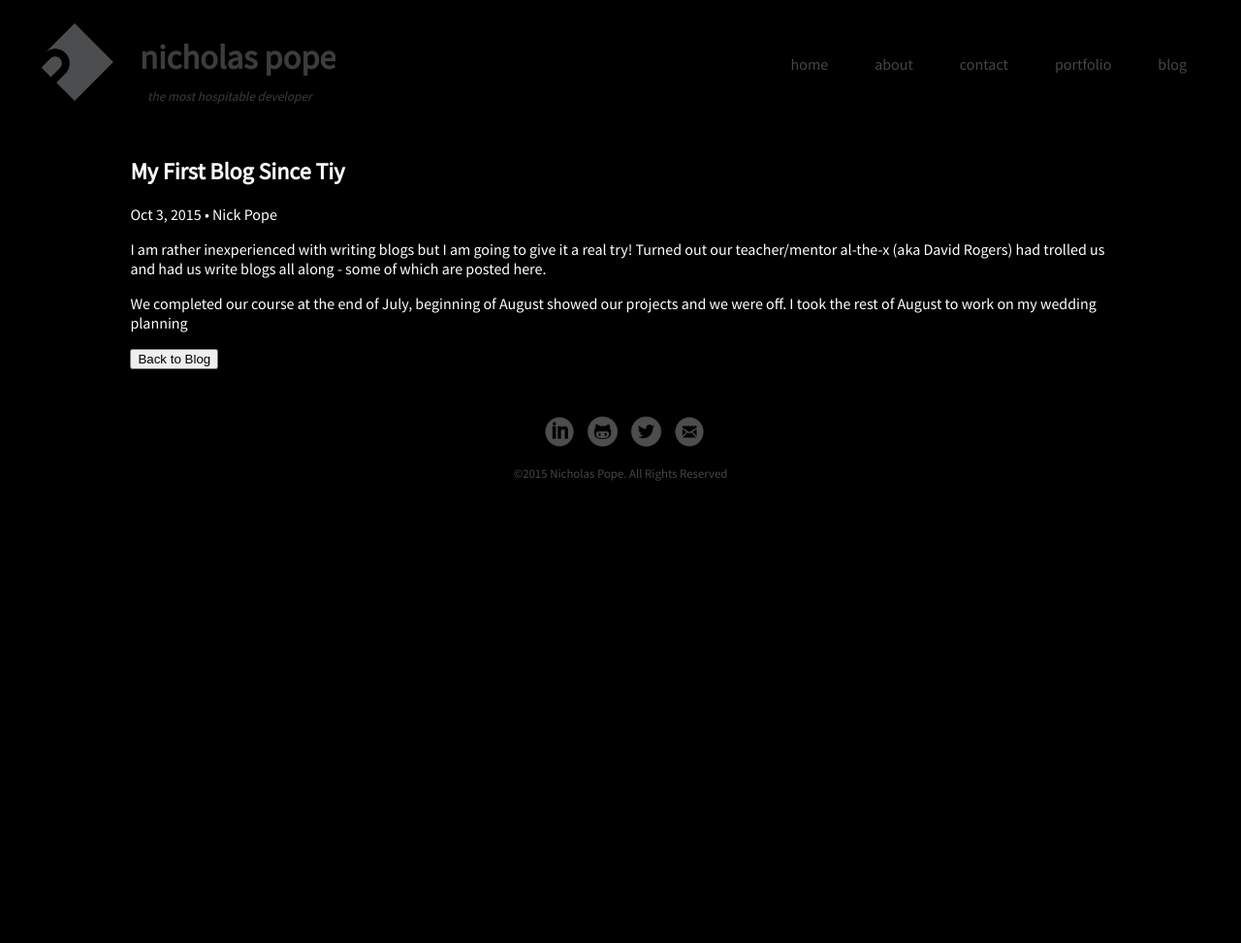
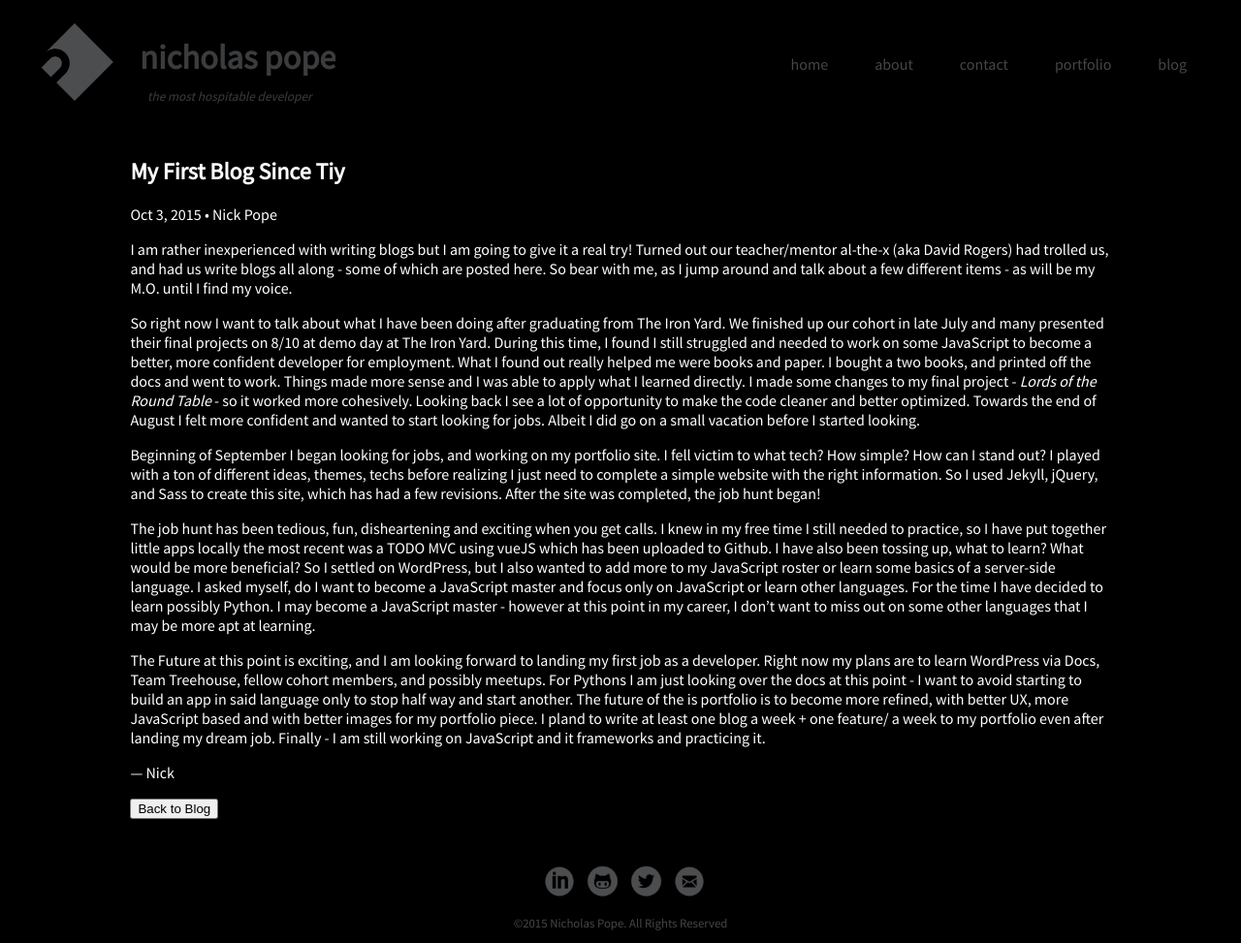
Before and after one commit to pope410211/pope410211.github.io, a Jekyll site: the page built from _posts/2015-10-03-My-First-Blog-Since-TIY.md, in a window 1280 px wide. Shown: the whole page at 97% size. Built offline with Jekyll 4.4.1, drawn with Linux system fonts in a browser that asks for light colours; nearby versions of some CDN libraries; Markdown is read by kramdown in place of the engine named in the settings; comment, search, counter and statistics services are not loaded; before the commit the page ends 916 px from its top, so only the background shows below that.

Commit message:
blog updated

```diff
--- a/_posts/2015-10-03-My-First-Blog-Since-TIY.md
+++ b/_posts/2015-10-03-My-First-Blog-Since-TIY.md
@@ -3,6 +3,14 @@ layout: post
 
 author: Nick Pope
 ---
-I am rather inexperienced with writing blogs but I am going to give it a real try! Turned out our teacher/mentor al-the-x (aka David Rogers) had trolled us and had us write blogs all along - some of which are posted here.
+I am rather inexperienced with writing blogs but I am going to give it a real try! Turned out our teacher/mentor al-the-x (aka David Rogers) had trolled us, and had us write blogs all along - some of which are posted here. So bear with me, as I jump around and talk about a few different items - as will be my M.O. until I find my voice.
 
-We completed our course at the end of July, beginning of August showed our projects and we were off. I took the rest of August to work on my wedding planning
+So right now I want to talk about what I have been doing after graduating from The Iron Yard. We finished up our cohort in late July and many presented their final projects on 8/10 at demo day at The Iron Yard. During this time, I found I still struggled and needed to work on some JavaScript to become a better, more confident developer for employment. What I found out really helped me were books and paper. I bought a two books, and printed off the docs and went to work. Things made more sense and I was able to apply what I learned directly. I made some changes to my final project - _Lords of the Round Table_ - so it worked more cohesively. Looking back I see a lot of opportunity to make the code cleaner and better optimized.  Towards the end of August I felt more confident and wanted to start looking for jobs. Albeit I did go on a small vacation before I started looking.
+
+Beginning of September I began looking for jobs, and working on my portfolio site. I fell victim to what tech? How simple? How can I stand out? I played with a ton of different ideas, themes, techs before realizing I just need to complete a simple website with the right information. So I used Jekyll, jQuery, and Sass to create this site, which has had a few revisions. After the site was completed, the job hunt began!
+
+The job hunt has been tedious, fun, disheartening and exciting when you get calls. I knew in my free time I still needed to practice, so I have put together little apps locally the most recent was a TODO MVC using vueJS which has been uploaded to Github. I have also been tossing up, what to learn? What would be more beneficial? So I settled on WordPress, but I also wanted to add more to my JavaScript roster or learn some basics of a server-side language. I asked myself, do I want to become a JavaScript master and focus only on JavaScript or learn other languages. For the time I have decided to learn possibly Python. I may become a JavaScript master - however at this point in my career, I don't want to miss out on some other languages that I may be more apt at learning.
+
+The Future at this point is exciting, and I am looking forward to landing my first job as a developer. Right now my plans are to learn WordPress via Docs, Team Treehouse, fellow cohort members, and possibly meetups. For Pythons I am just looking over the docs at this point - I want to avoid starting to build an app in said language only to stop half way and start another. The future of the is portfolio is to become more refined, with better UX, more JavaScript based and with better images for my portfolio piece. I pland to write at least one blog a week + one feature/ a week to my portfolio even after landing my dream job. Finally - I am still working on JavaScript and it frameworks and practicing it.
+
+--- Nick
```
Also changed, not shown: 2 other files.
